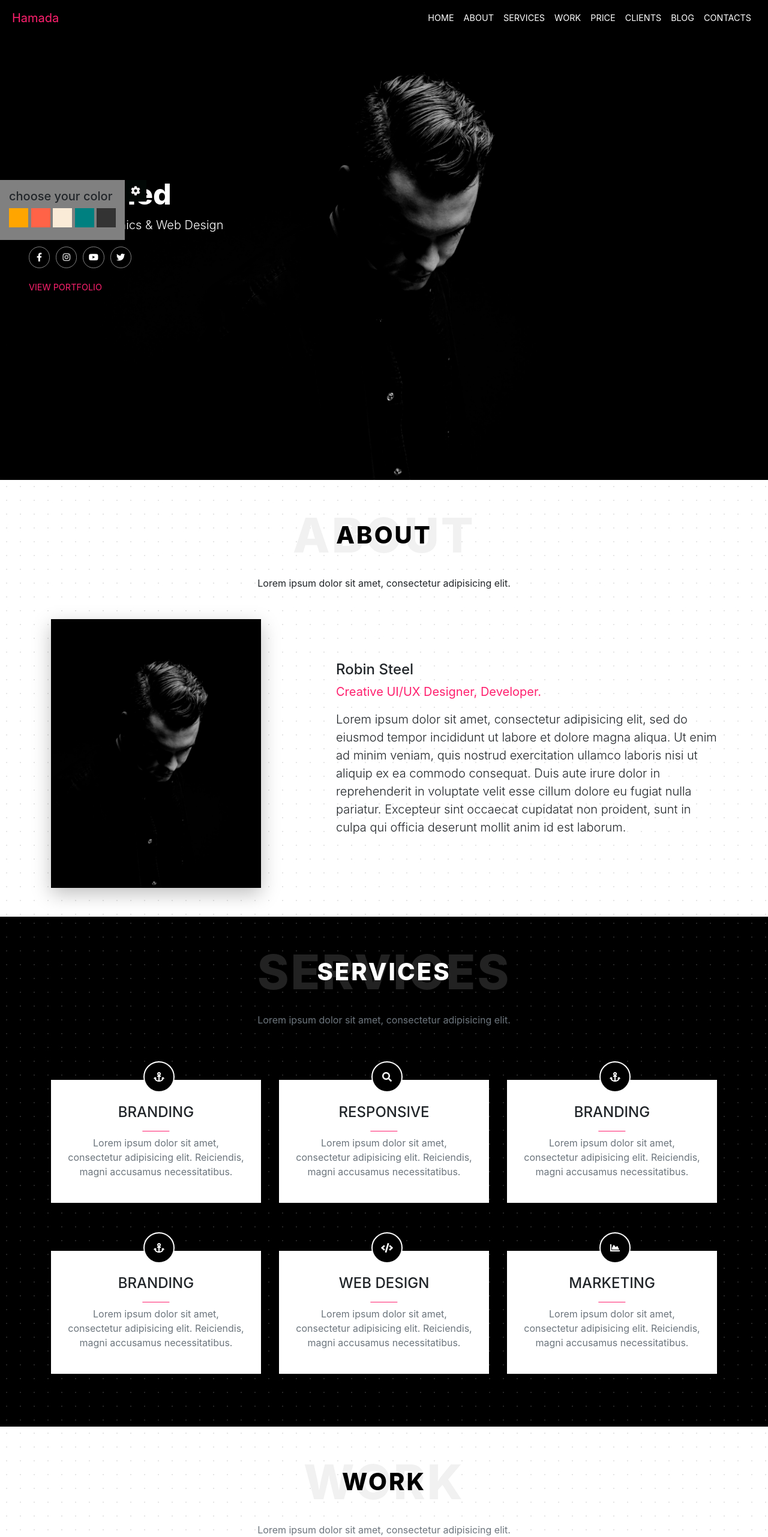
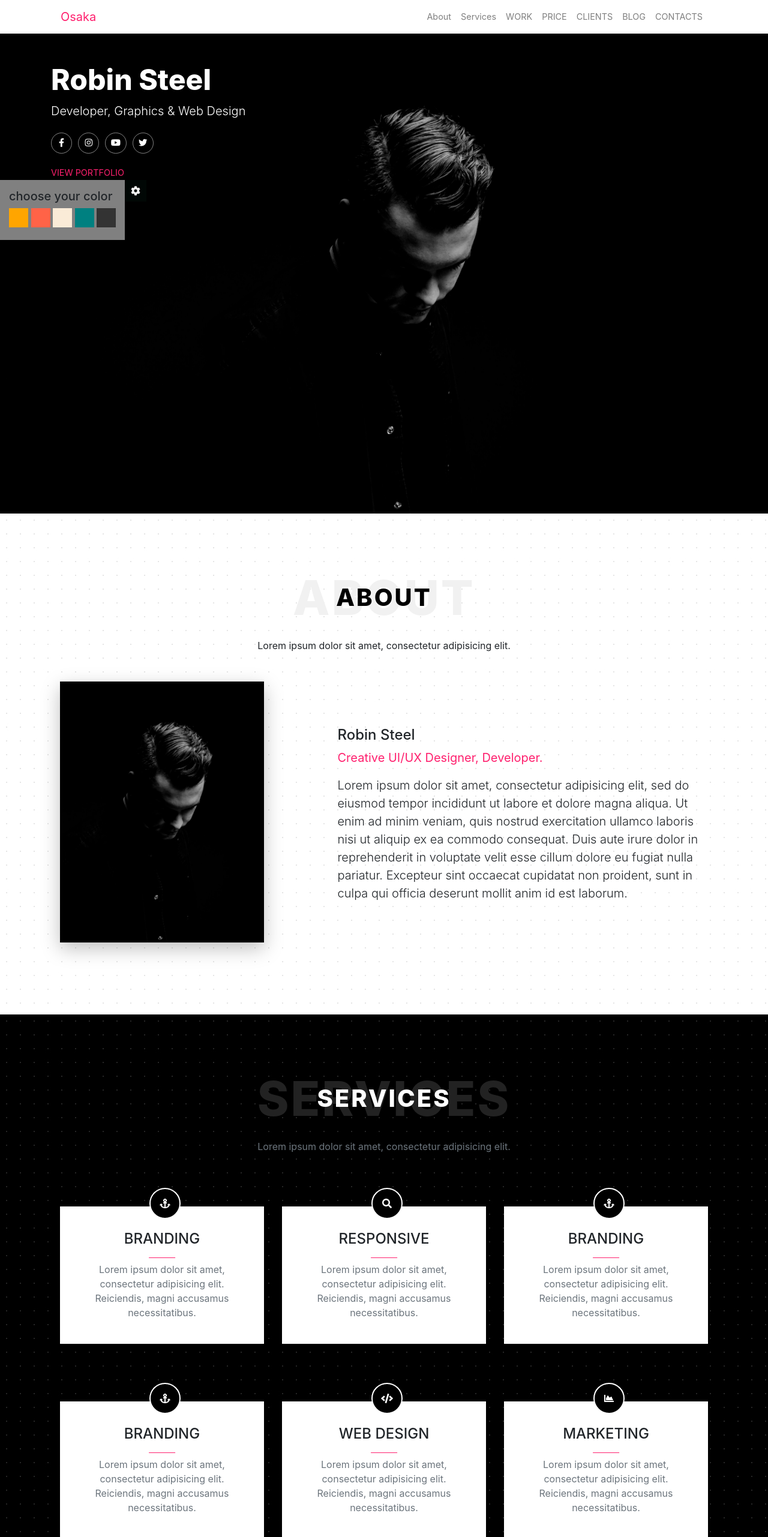
Before and after one commit to m-saleh96/3, a plain HTML site: page index.html in a window 1280 px wide. Shown: the top 2562 px of the page at 60% size. Drawn offline with Linux system fonts and the light colour scheme; files that its build step writes are made by us from their sources.

Commit message:
Update index.html

```diff
--- a/index.html
+++ b/index.html
@@ -1,14 +1,13 @@
-<html>
-
-
+<!DOCTYPE html>
+<html lang="en">
 <head>
-
+    <meta charset="UTF-8">
+    <meta http-equiv="X-UA-Compatible" content="IE=edge">
+    <meta name="viewport" content="width=device-width, initial-scale=1.0">
+    <title>Document</title>
     <link rel="stylesheet" href="css/bootstrap.min.css">
-    <link rel="stylesheet" href="css/all.min.css">
+    <link rel="stylesheet" href="css/all.css">
     <link rel="stylesheet" href="css/style.css">
-
-
-
 </head>
 
 <body>
@@ -51,53 +50,68 @@
 
 
 
-
-
-    <nav id="main-nav" class="navbar fixed-top navbar-expand-lg navbar-dark ">
-        <a class="navbar-brand" href="#">Hamada </a>
-        <button class="navbar-toggler" type="button" data-toggle="collapse" data-target="#navbarSupportedContent"
-            aria-controls="navbarSupportedContent" aria-expanded="false" aria-label="Toggle navigation">
-            <span class="navbar-toggler-icon"></span>
+    <section id="sec-1">
+        <nav class="container">
+            <nav class="navbar navbar-expand-lg navbar-light ">
+                <a class="navbar-brand" href="#"><span class="color-main">Osaka</span></a>
+                <button class="navbar-toggler" type="button" data-toggle="collapse" data-target="#navbarSupportedContent" aria-controls="navbarSupportedContent" aria-expanded="false" aria-label="Toggle navigation">
+                  <span class="navbar-toggler-icon"><i  class="fa-solid fa-bars text-white mt-1"></i></span>
                 </button>
 
                 <div class="collapse navbar-collapse" id="navbarSupportedContent">
-            <ul class="navbar-nav ml-auto text-center">
+                  <ul class="navbar-nav mr-auto">
+                    <li class="nav-item dropdown">
+                      <div class="dropdown-menu" aria-labelledby="navbarDropdown">
+                        <a class="dropdown-item" href="#">Action</a>
+                        <a class="dropdown-item" href="#">Another action</a>
+                        <div class="dropdown-divider"></div>
+                        <a class="dropdown-item" href="#">Something else here</a>
+                      </div>
+                    </li>
 
-                <li class="nav-item">
-                    <a class="nav-link" href="#home">HOME</a>
+                  </ul>
+                  <form class="form-inline my-2 my-lg-0 d-flex justify-content-center">
+                    <ul class="navbar-nav text-center">
+                        <li class="nav-item ">
+                            <a class="nav-link text-white active " href="#">Home</a>
                         </li>
                         <li class="nav-item">
-                    <a class="nav-link" href="#about">ABOUT</a>
+                            <a class="nav-link " href="#">About</a>
                         </li>
                         <li class="nav-item">
-                    <a class="nav-link" href="#services">SERVICES</a>
+                            <a class="nav-link " href="#">Services</a>
                         </li>
                         <li class="nav-item">
-                    <a class="nav-link" href="#work">WORK</a>
+                            <a class="nav-link " href="#">WORK</a>
                         </li>
                         <li class="nav-item">
-                    <a class="nav-link" href="#">PRICE</a>
+                            <a class="nav-link " href="#">PRICE</a>
                         </li>
                         <li class="nav-item">
-                    <a class="nav-link" href="#">CLIENTS</a>
+                            <a class="nav-link " href="#">CLIENTS</a>
                         </li>
                         <li class="nav-item">
-                    <a class="nav-link" href="#">BLOG</a>
+                            <a class="nav-link " href="#">BLOG</a>
                         </li>
                         <li class="nav-item">
-                    <a class="nav-link" href="#">CONTACTS</a>
+                            <a class="nav-link " href="#">CONTACTS</a>
                         </li>
+
                     </ul>
 
+                  </form>
                 </div>
               </nav>
 
-
-    <header id="home" class="d-flex  justify-content-between align-items-center ">
+        </nav>
+    </section>
 
 
-        <div class="header-content pl-5  ">
-            <h1>Mohamed</h1>
+
+
+    <header id="sec-2">
+        <div class="container pt-5 pb-5 ">
+            <h1>Robin Steel</h1>
             <p class="lead">Developer, Graphics & Web Design </p>
 
             <div class="social-containet d-flex ">
@@ -127,15 +141,14 @@
             </div>
 
             <a class="color-main my-3 d-inline-block" href="#">VIEW PORTFOLIO</a>
+
         </div>
-
-
-
     </header>
 
 
-
-    <section id="about" class="py-5 light-dots">
+    <section id="sec-3" class="light-dots">
+        <div class="container pt-5 pb-5  ">
+            <section id="about" class="py-5 ">
 
 
                 <div class="title py-5  position-relative d-flex justify-content-center align-items-center">
@@ -148,7 +161,7 @@
                 <div class="container mt-5">
                     <div class="row">
 
-                <div class="col-12 col-md-4">
+                        <div class="col-12 col-md-4  mb-4">
                             <div class="about-image">
                                 <img class="img-fluid" src="images/me.jpg" alt="Ahmed Ali Photo">
                             </div>
@@ -177,10 +190,16 @@
 
             </section>
 
+        </div>
+    </section>
 
 
 
-    <section id="services" class="py-5 dark-dots">
+
+
+    <section id="sec-4" class="dark-dots">
+        <div class="container pt-5 pb-5  ">
+            <section id="services" class="py-5 ">
 
                 <div class="title py-5  position-relative d-flex justify-content-center align-items-center">
                     <h2 class="position-absolute">SERVICES</h2>
@@ -196,7 +215,7 @@
                     <div class="row">
 
 
-                <div class="col-md-4 ">
+                        <div class="col-12 col-md-6 col-lg-4 mb-3 ">
                             <div class="service-item position-relative p-4 bg-white">
 
                                 <span class="icon position-absolute p-4 d-flex justify-content-center align-items-center">
@@ -216,7 +235,7 @@
 
 
 
-                <div class="col-md-4 ">
+                        <div class="col-12 col-md-6 col-lg-4 mb-3 ">
                             <div class="service-item position-relative p-4 bg-white">
 
                                 <span class="icon position-absolute p-4 d-flex justify-content-center align-items-center">
@@ -236,7 +255,7 @@
 
 
 
-                <div class="col-md-4 ">
+                        <div class="col-12 col-md-6 col-lg-4 mb-3 ">
                             <div class="service-item position-relative p-4 bg-white">
 
                                 <span class="icon position-absolute p-4 d-flex justify-content-center align-items-center">
@@ -256,7 +275,7 @@
 
 
 
-                <div class="col-md-4 ">
+                        <div class="col-12 col-md-6 col-lg-4 mb-3 ">
                             <div class="service-item position-relative p-4 bg-white">
 
                                 <span class="icon position-absolute p-4 d-flex justify-content-center align-items-center">
@@ -276,7 +295,7 @@
 
 
 
-                <div class="col-md-4 ">
+                        <div class="col-12 col-md-6 col-lg-4 mb-3 ">
                             <div class="service-item position-relative p-4 bg-white">
 
                                 <span class="icon position-absolute p-4 d-flex justify-content-center align-items-center">
@@ -296,7 +315,7 @@
 
 
 
-                <div class="col-md-4 ">
+                        <div class="col-12 col-md-6 col-lg-4 mb-3 ">
                             <div class="service-item position-relative p-4 bg-white">
 
                                 <span class="icon position-absolute p-4 d-flex justify-content-center align-items-center">
@@ -320,10 +339,15 @@
                 </div>
 
             </section>
+        </div>
+    </section>
 
 
 
-    <section id="work" class="py-5 light-dots">
+
+    <section id="sec-5" class="light-dots">
+        <div class="container pt-5 pb-4  mb-3">
+            <section id="work" class="py-5 ">
 
                 <div class="title py-5  position-relative d-flex justify-content-center align-items-center">
                     <h2 class="position-absolute">WORK</h2>
@@ -331,6 +355,8 @@
                 </div>
                 <p class="text-center my-3 text-muted">Lorem ipsum dolor sit amet, consectetur adipisicing elit. </p>
 
+            </section>
+        </div>
     </section>
 
 
```
Lines whose indentation alone changed are shown as unchanged.
